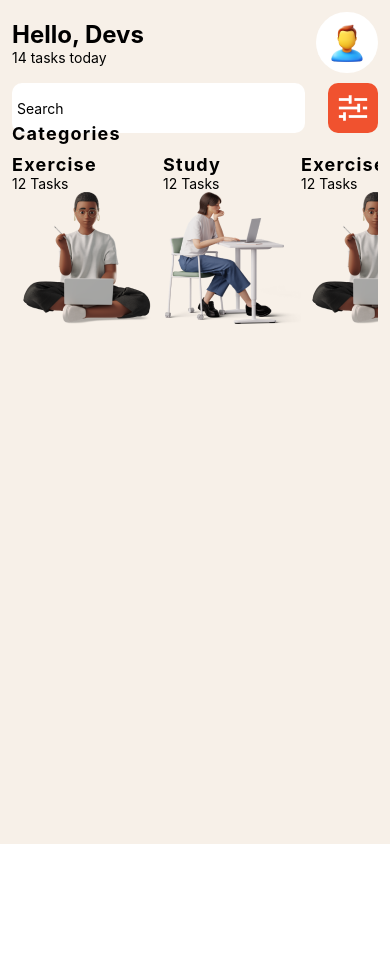
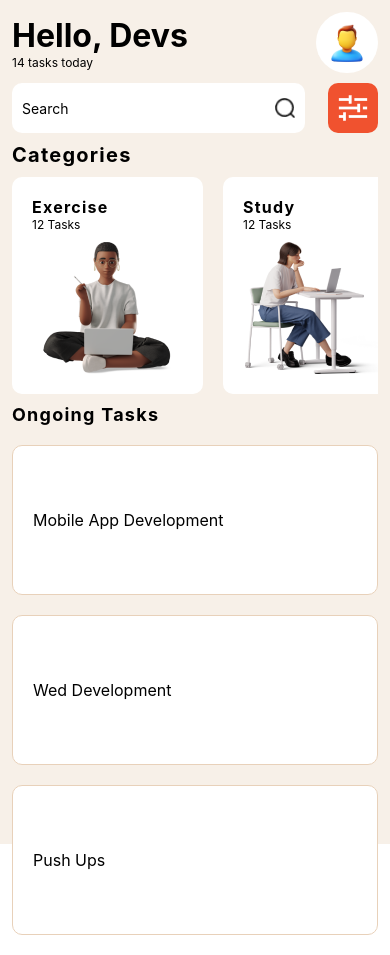
Before and after one commit to kev-69/rn-assignment3-11146250, a React Native app: screen / in a window 390 px wide. Before the commit the page ends 844 px from the top, so only its background shows below. Built offline with nearby package versions, Linux system fonts and the light colour scheme.

Commit message:
Added some spacing between sections

```diff
--- a/App.js
+++ b/App.js
@@ -2,10 +2,10 @@ import React from 'react';
 import { StatusBar } from 'expo-status-bar';
 import { FlatList, Image, SafeAreaView, StyleSheet, Text, TextInput, TouchableOpacity, View } from 'react-native';
 import { categoriesData } from './catergories.mock';
+import { taskData } from './tasks.mock';
 
 export default function App() {
   return (
-    // <SafeAreaView>
     <View style={styles.safeArea}>
       <View style={styles.mainContainer}>
         <View style={styles.header}>
@@ -20,10 +20,13 @@ export default function App() {
         </View>
 
         <View style={styles.searchContainer}>
-          <TextInput
-            placeholder='Search'
-            style={styles.textInput}
-          />
+          <View style={styles.searchInputContainer}>
+            <TextInput
+              placeholder='Search'
+              style={styles.textInput}
+            />
+            <Image source={require("./assets/search_icon.png")} style={styles.searchIcon} />
+          </View>
           <View style={styles.filterBtn}>
             <Image source={require("./assets/bx_slider.png")} />
           </View>
@@ -33,7 +36,7 @@ export default function App() {
           <Text style={styles.categoriesTitle}>Categories</Text>
 
           <FlatList data={categoriesData} renderItem={({item}) => (
-            <View style={styles.catergoryItem}>
+            <View style={styles.categoryItem}>
               <View>
               <Text style={styles.categoryName}>{item.name}</Text>
               <Text style={styles.catergoryDescription}>{item.description}</Text>
@@ -48,11 +51,21 @@ export default function App() {
         </View>
 
         <View style={styles.taskscontainer}>
-          <Text style={styles.tasksTitle}></Text>
+          <Text style={styles.tasksTitle}>Ongoing Tasks</Text>
+          <FlatList
+            data={taskData}
+            renderItem={({item}) => (
+              <View style={styles.tasksItem}>
+                <View>
+                  <Text style={styles.taskName}>{item.name}</Text>
+                </View>
+              </View>
+            )}
+            keyExtractor={(item) => item.id}
+          />
         </View>
       </View>
     </View>
-    // </SafeAreaView>
   );
 }
 
@@ -62,6 +75,7 @@ const styles = StyleSheet.create({
     backgroundColor: '#f7f0e8',
     padding: 12,
     gap: 20,
+    top: 0,
   },
   header: {
     flexDirection: "row",
@@ -69,11 +83,11 @@ const styles = StyleSheet.create({
     justifyContent: "space-between"
   },
   helloText: {
-    fontSize: 24,
+    fontSize: 32,
     fontWeight: "bold",
   },
   taskText: {
-    fontSize: 14,
+    fontSize: 12,
     fontWeight: "normal",
   },
   profileBtn: {
@@ -86,12 +100,24 @@ const styles = StyleSheet.create({
     justifyContent: "space-between",
     top: 10
   },
+  searchInputContainer: {
+    position: 'relative',
+    width: '80%',
+  },
   textInput: {
     backgroundColor: "#fff",
-    width: "80%",
+    width: "100%",
     height: 50,
     borderRadius: 10,
-    padding: 5,
+    padding: 10,
+    paddingRight: 40,
+  },
+  searchIcon: {
+    position: 'absolute',
+    right: 10,
+    top: 15,
+    width: 20,
+    height: 20,
   },
   filterBtn: {
     backgroundColor: "#f0522f",
@@ -100,31 +126,39 @@ const styles = StyleSheet.create({
   },
   categoriesContainer: {
     gap: 10,
+    top: 20,
   },
   categoriesTitle: {
-    fontSize: 18,
+    fontSize: 20,
     fontWeight: "bold",
     letterSpacing: 1.25,
   },
+  catergoryDescription: {
+    fontSize: 12,
+  },
   categoryItem: {
-    backgroundColor: "#fff",
+    backgroundColor: "#FFF",
     marginRight: 20,
     padding: 20,
     borderRadius: 10,
     gap: 10,
   },
   categoryName: {
-    fontSize: 18,
+    fontSize: 16,
     fontWeight: "bold",
-    letterSpacing: 1.25
+    letterSpacing: 1.25,
   },
   taskscontainer: {
     gap: 20,
+    top: 30,
   },
   tasksTitle: {
     fontSize: 18,
     fontWeight: "bold",
     letterSpacing: 1.25,
+  },
+  taskName: {
+    fontSize: 16,
   },
   tasksItem: {
     backgroundColor: "#fff",
```
